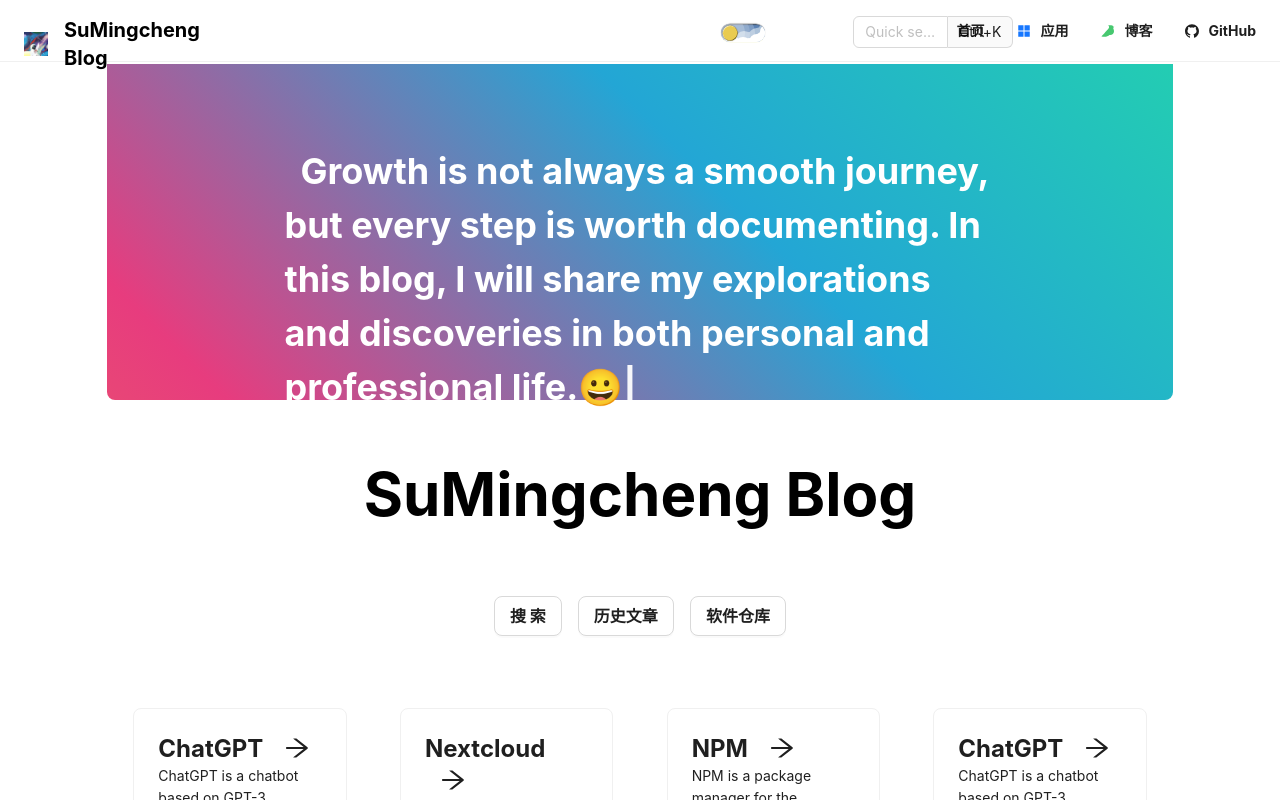
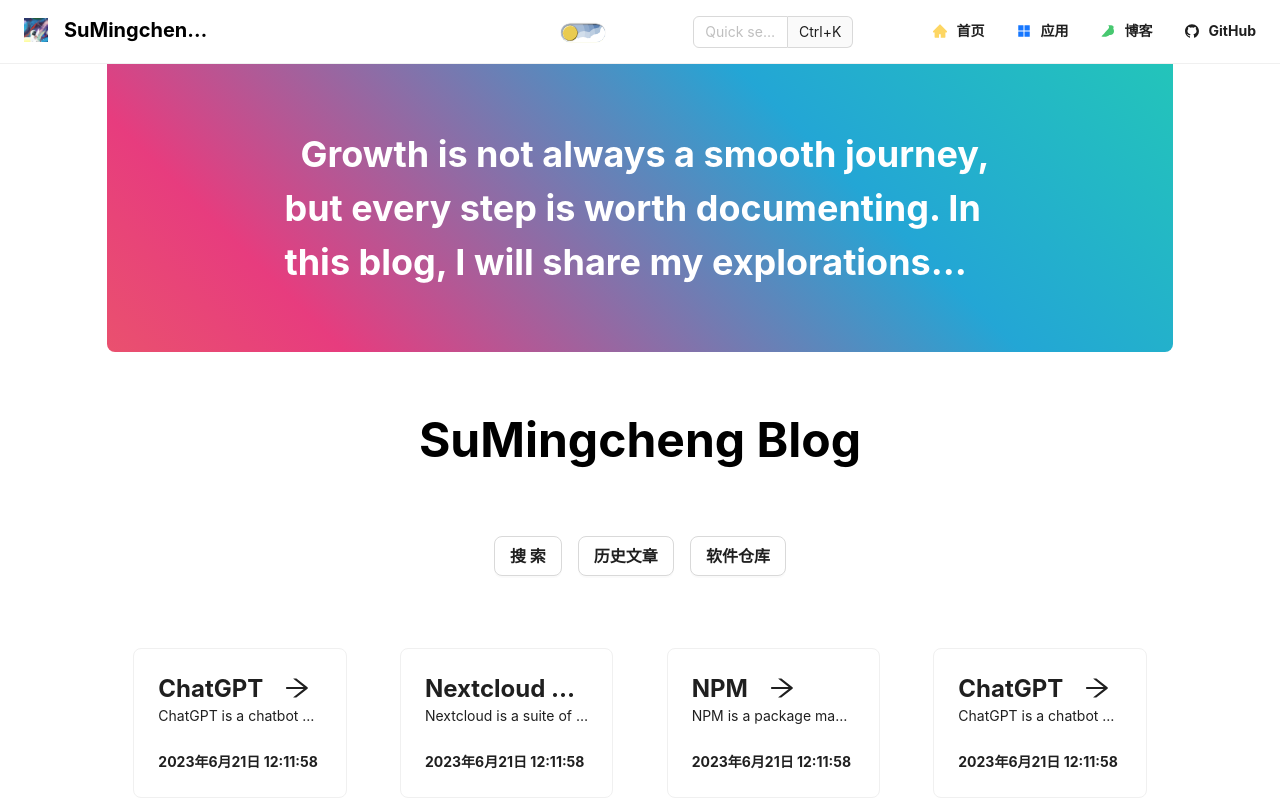
Before and after one commit to sumingcheng/Blog, a Next.js app: page / in a window 1280 px wide. Shown: the top 800 px of the page. Built offline with nearby package versions, Linux system fonts and the light colour scheme.

Commit message:
修改布局，增加样式，添加按钮

```diff
--- a/src/assets/scss/index.module.scss
+++ b/src/assets/scss/index.module.scss
@@ -4,3 +4,11 @@
     margin: 0.5rem;
   }
 }
+
+.lineClamp {
+  display: -webkit-box;
+  -webkit-box-orient: vertical;
+  -webkit-line-clamp: 3;
+  line-clamp: 3;
+  overflow: hidden;
+}
--- a/src/assets/scss/layout.module.scss
+++ b/src/assets/scss/layout.module.scss
@@ -23,3 +23,16 @@
 .headerInput :global(.ant-input-group-addon) {
   color: white !important;
 }
+
+.headerRow {
+  border-bottom: 1px solid rgba(5, 5, 5, 0.06);
+}
+
+.headerNight {
+  background-color: #001529;
+  --tw-bg-opacity: 1;
+}
+
+.transitionBg {
+  transition: background-color 0.5s ease-out;
+}
--- a/src/components/BackgroundCloth.tsx
+++ b/src/components/BackgroundCloth.tsx
@@ -1,11 +1,11 @@
 import S from '@/assets/scss/components.module.scss'
 import React from "react";
-import {Props} from "@/types/layout.ts";
+import { Props } from "@/types/layout.ts";
 
-const BackgroundCloth: React.FC<Props> = ({children}) => {
+const BackgroundCloth: React.FC<Props> = ({ children }) => {
 
   return (
-      <div className={`${S.BackgroundCloth}`}>
+      <div className={`${S.BackgroundCloth} w-full h-72`}>
         {children}
       </div>
   )
--- a/src/components/SuCard.tsx
+++ b/src/components/SuCard.tsx
@@ -11,11 +11,11 @@ const SuCard: React.FC<SuCardProps> = ({title, description, url, time}) => {
 
   return (
       <Card className={`w-1/5  ${S.card} relative`} hoverable={true} onClick={nextUrl}>
-        <div className={`title text-2xl font-bold`}>
+        <div className={`title text-2xl font-bold truncate`}>
           {title} <ArrowRightOutlined className={`ml-4 font-bold ${S.icon}`}/>
         </div>
-        <div className={`description mb-6`}>{description}</div>
-        <div className={`absolute left-6 bottom-4 font-bold`}>{time}</div>
+        <div className={`truncate description mb-6`}>{description}</div>
+        <div className={`truncate relative left-0 bottom-0 font-bold`}>{time}</div>
       </Card>
   )
 }
--- a/src/layout/header.tsx
+++ b/src/layout/header.tsx
@@ -1,17 +1,17 @@
-import React, {useContext, useState} from 'react';
-import {AppstoreFilled, CloudFilled, CodeSandboxSquareFilled, GithubFilled, HomeFilled, RobotFilled, YuqueFilled} from '@ant-design/icons';
-import type {MenuProps} from 'antd';
-import {Col, Input, Menu, Row} from 'antd';
+import React, { useContext, useState } from 'react';
+import { AppstoreFilled, CloudFilled, CodeSandboxSquareFilled, GithubFilled, HomeFilled, RobotFilled, YuqueFilled } from '@ant-design/icons';
+import type { MenuProps } from 'antd';
+import { Col, Input, Menu, Row } from 'antd';
 import Image from 'next/image';
 import headerImage from '@/assets/icons/header.jpg'
-import {useRouter} from "next/router";
-import {ThemeContext} from "@/context";
+import { useRouter } from "next/router";
+import { ThemeContext } from "@/context";
 import DayAndNightBtn from "@/components/dayAndNightBtn.tsx";
 import S from '@/assets/scss/layout.module.scss'
 
 const Header: React.FC = () => {
-  const [current, setCurrent] = useState('mail');
-  const {theme, setTheme} = useContext(ThemeContext);
+  const [ current, setCurrent ] = useState('mail');
+  const { theme, setTheme } = useContext(ThemeContext);
 
   const router = useRouter()
 
@@ -30,7 +30,8 @@ const Header: React.FC = () => {
   }
 
   // 夜晚模式
-  const nightMode = () => {
+  const nightMode = (e: any) => {
+    e.preventDefault();
     if (theme === 'dark') {
       setTheme('light');
     } else {
@@ -45,23 +46,23 @@ const Header: React.FC = () => {
           <a onClick={goIndex} className={`font-bold`}>首页</a>
       ),
       key: '1',
-      icon: <HomeFilled style={{color: "#fdd663"}}/>,
+      icon: <HomeFilled style={{ color: "#fdd663" }}/>,
     },
     {
       label: (
           <a className={`font-bold`}>应用</a>
       ),
       key: '2',
-      icon: <AppstoreFilled style={{color: "#1677ff"}}/>,
+      icon: <AppstoreFilled style={{ color: "#1677ff" }}/>,
       children: [
         {
           type: 'group',
-          label: '服务',
+          label: '私人服务',
           children: [
             {
               label: (
                   <a className={`font-bold`} href="https://sumingcheng.github.io/Vue3-TS-ChatGPT/#/" target="_blank"
-                     rel="noopener noreferrer">ChatGPT</a>
+                      rel="noopener noreferrer">ChatGPT</a>
               ),
               key: 'ChatGPT',
               icon: <RobotFilled/>,
@@ -83,15 +84,15 @@ const Header: React.FC = () => {
     {
       label: (
           <a className={`font-bold`} href="https://www.yuque.com/sumingcheng" target="_blank"
-             rel="noopener noreferrer">博客</a>
+              rel="noopener noreferrer">博客</a>
       ),
       key: '3',
-      icon: <YuqueFilled style={{color: "#47c870"}}/>,
+      icon: <YuqueFilled style={{ color: "#47c870" }}/>,
     },
     {
       label: (
           <a className={`font-bold`} href="https://github.com/sumingcheng?tab=stars" target="_blank"
-             rel="noopener noreferrer">GitHub</a>
+              rel="noopener noreferrer">GitHub</a>
       ),
       key: '4',
       icon: <GithubFilled/>,
@@ -99,30 +100,29 @@ const Header: React.FC = () => {
   ];
   return (
       <>
-        <Row className="h-16">
+        <Row className={`h-16 ${S.transitionBg} ${S.headerRow} ${theme === "dark" ? S.headerNight : 'bg-white'}`}>
           <Col span={4}>
             <div className="mt-4 ml-6 flex items-center cursor-pointer" onClick={goIndex}>
               <Image src={headerImage} alt="header" className="w-6 h-6"/>
-              <div className={`font-bold ml-4 text-xl ${theme === "dark" ? 'text-white' : ''}`}>SuMingcheng Blog</div>
+              <div
+                  className={`font-bold truncate ml-4 text-xl ${theme === "dark" ? 'text-white' : ''}`}>SuMingcheng Blog
+              </div>
             </div>
           </Col>
-          <Col span={4} offset={8} className="relative">
+          <Col span={5}></Col>
+          <Col span={4} className="relative">
             <div className="absolute -top-3 right-0" onClick={nightMode}>
               <DayAndNightBtn/>
             </div>
           </Col>
           <Col span={3}>
-            <Input className={`mt-4 ${theme === "dark" ? S.headerInput : ''}`} addonAfter="Ctrl+K" placeholder={'Quick search...'} onFocus={focusInput}/>
+            <Input className={`mt-4 ${theme === "dark" ? S.headerInput : ''}`} addonAfter="Ctrl+K"
+                placeholder={'Quick search...'} onFocus={focusInput}/>
           </Col>
-          <Col span={5}>
-            {/*<Menu className={`mr-6 p-2 flor ${S.Menu}`} onClick={onClick} selectedKeys={[current]} mode="horizontal" items={items}*/}
-            {/*      style={{justifyContent: "flex-end"}} theme={theme}/>*/}
-          </Col>
-        </Row>
-        <Row className={`absolute w-full -z-10 top-0 right-0 h-16`}>
-          <Col span={24}>
-            <Menu className={`mr-6 p-2 w-full`} onClick={onClick} selectedKeys={[current]} mode="horizontal" items={items}
-                  style={{justifyContent: "flex-end"}} theme={theme}/>
+          <Col span={8}>
+            <Menu className={`mr-6 p-2 w-full border-none ${S.transitionBg}`} onClick={onClick} selectedKeys={[ current ]} mode="horizontal"
+                items={items}
+                style={{ justifyContent: "flex-end" }} theme={theme}/>
           </Col>
         </Row>
       </>
--- a/src/layout/index.tsx
+++ b/src/layout/index.tsx
@@ -1,21 +1,17 @@
 import React from "react";
 import Header from "@/layout/header.tsx"
-import {Col, Row} from 'antd';
+import { Col, Row } from 'antd';
 import Footer from "@/layout/footer.tsx"
-import {Props} from "@/types/layout.ts";
+import { Props } from "@/types/layout.ts";
 
-const Layout: React.FC<Props> = ({children}) => {
+const Layout: React.FC<Props> = ({ children }) => {
   return (
       <>
         <div className="flex flex-col min-h-screen">
           {/*顶部*/}
-          <Row className="flex-none w-full">
-            <Col span={24} className="w-full">
-              <Header></Header>
-            </Col>
-          </Row>
+          <Header></Header>
           {/*内容*/}
-          <Row className="flex-grow">
+          <Row className="flex-grow relative">
             <Col span={2}></Col>
             <Col span={20}>
               {children}
--- a/src/pages/_app.js
+++ b/src/pages/_app.js
@@ -12,7 +12,7 @@ function _App ({Component, pageProps}) {
     <ConfigProvider
         theme={{
           token: {
-            "colorPrimary": theme === 'light' ? "#1677ff" : 'dark',
+            "colorPrimary": theme === 'light' ? "light" : 'dark',
           },
         }}
     >
--- a/src/pages/index.tsx
+++ b/src/pages/index.tsx
@@ -3,14 +3,14 @@ import React from 'react';
 import Typed from 'typed.js';
 import SuCard from "@/components/SuCard";
 import BackgroundCloth from "@/components/BackgroundCloth";
-import {Button} from "antd";
+import { Button } from "antd";
 import S from '@/assets/scss/index.module.scss'
 
-function IndexPage () {
-  const playText = "Growth is not always a smooth journey, but every step is worth documenting. In this blog, I will share my explorations and discoveries in both personal and professional life.😀"
+function IndexPage() {
+  const playText = "Growth is not always a smooth journey, but every step is worth documenting. In this blog, I will share my explorations and discoveries in both personal and professional life.😊"
   const el = React.useRef(null);
 
-  const SuCardArr = [{
+  const SuCardArr = [ {
     id: "1",
     title: 'ChatGPT',
     url: '',
@@ -34,11 +34,11 @@ function IndexPage () {
     url: '',
     description: 'ChatGPT is a chatbot based on GPT-3',
     time: '2023年6月21日 12:11:58'
-  }]
+  } ]
 
   React.useEffect(() => {
     const typed = new Typed(el.current, {
-      strings: [playText],
+      strings: [ playText ],
       typeSpeed: 10, // 打字速度
       backSpeed: 30, // 删除速度
       loop: false // 不循环
@@ -53,21 +53,22 @@ function IndexPage () {
       <Layout>
         {/*打字机*/}
         <BackgroundCloth>
-          <div className={`w-2/3 mx-auto mt-20 text-4xl indent-4 leading-normal h-64 text-white font-bold`}>
+          <div className={`${S.lineClamp} w-2/3 mx-auto text-4xl indent-4 leading-normal text-white font-bold`}>
             <span ref={el}/>
           </div>
         </BackgroundCloth>
         {/*中间文字*/}
-        <div className={`text-center my-16 text-6xl font-bold`}>SuMingcheng Blog</div>
+        <div className={`text-center my-16 text-5xl font-bold`}>SuMingcheng Blog</div>
         <div className={`${S.buttonGrid} text-center  `}>
           <Button size={"large"}>搜索</Button>
           <Button size={"large"}>历史文章</Button>
           <Button size={"large"}>软件仓库</Button>
         </div>
         {/*card*/}
-        <div className={`w-full flex justify-around mt-16`}>
+        <div className={`w-full flex justify-around mt-16 mb-4`}>
           {SuCardArr.map(elem => {
-            return <SuCard title={elem.title} description={elem.description} url={elem.url} time={elem.time} key={elem.id}/>
+            return <SuCard title={elem.title} description={elem.description} url={elem.url} time={elem.time}
+                key={elem.id}/>
           })}
         </div>
       </Layout>
--- a/tailwind.config.js
+++ b/tailwind.config.js
@@ -1,4 +1,5 @@
 /** @type {import('tailwindcss').Config} */
+
 module.exports = {
   content: [
     './src/pages/**/*.{js,ts,jsx,tsx,mdx}',
```
